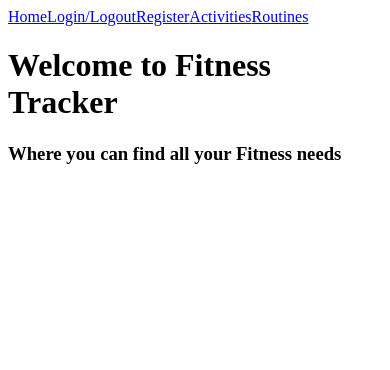
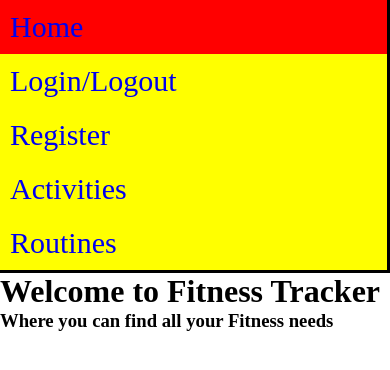
Before and after one commit to thompscott/FitnessTrackerFrontend, a React (Create React App) app: page / in a window 390 px wide. Shown: the top 370 px of the page. Built offline with nearby package versions, Linux system fonts and the light colour scheme.

Commit message:
header and navbar

```diff
--- a/public/index.html
+++ b/public/index.html
@@ -5,6 +5,7 @@
     <meta http-equiv="X-UA-Compatible" content="IE=edge">
     <meta name="viewport" content="width=device-width, initial-scale=1.0">
     <title>Fitness Tracker</title>
+    <link rel="stylesheet" href="style.css">
 </head>
 <body>
     <div id="root" ></div>
--- /dev/null
+++ b/public/style.css
@@ -0,0 +1,49 @@
+* {
+    margin: 0;
+    padding: 0;
+    box-sizing: border-box;
+}
+
+.header {
+    display: flex;
+    width: 100%;
+    justify-content: space-between;
+    background-color: rgb(0, 255, 47);
+    border-bottom: solid black;
+}
+.tab {
+    padding: 10px;
+    text-decoration: none;
+    font-size: 30px;
+    border-right: solid black;
+
+}
+.tab:hover{
+    background-color: red;
+}
+.currentUser{
+    display: flex;
+    justify-content: center;
+    align-items: center;
+    font-size: 25px;
+    padding: 10px;
+
+}
+nav{
+    display: flex;
+    color: red;
+    background-color: yellow;
+}
+
+@media (max-width:1200px){
+    .header{flex-direction: column;}
+    nav{flex-direction: column;}
+    .tab{width: 100%;
+    }
+
+}
+main{
+    display: flex;
+    flex-direction: column;
+
+}
--- a/src/components/App.js
+++ b/src/components/App.js
@@ -8,7 +8,7 @@ function App() {
     return (
         <div>
             <main>
-                <div>
+                <div className="header">
                     <nav>
                     <Link className="tab" to="/home">Home</Link>
                     <Link className="tab" to="/login">Login/Logout</Link>
@@ -18,7 +18,7 @@ function App() {
                     {(token ? <Link className="tab" to="/routines/me">My Routines</Link>: null)}
                     </nav>
                     { (token ? (
-                        <div>
+                        <div className="currentUser">
 
                         <h3>Logged in as {username}</h3>
                     </div>
```
